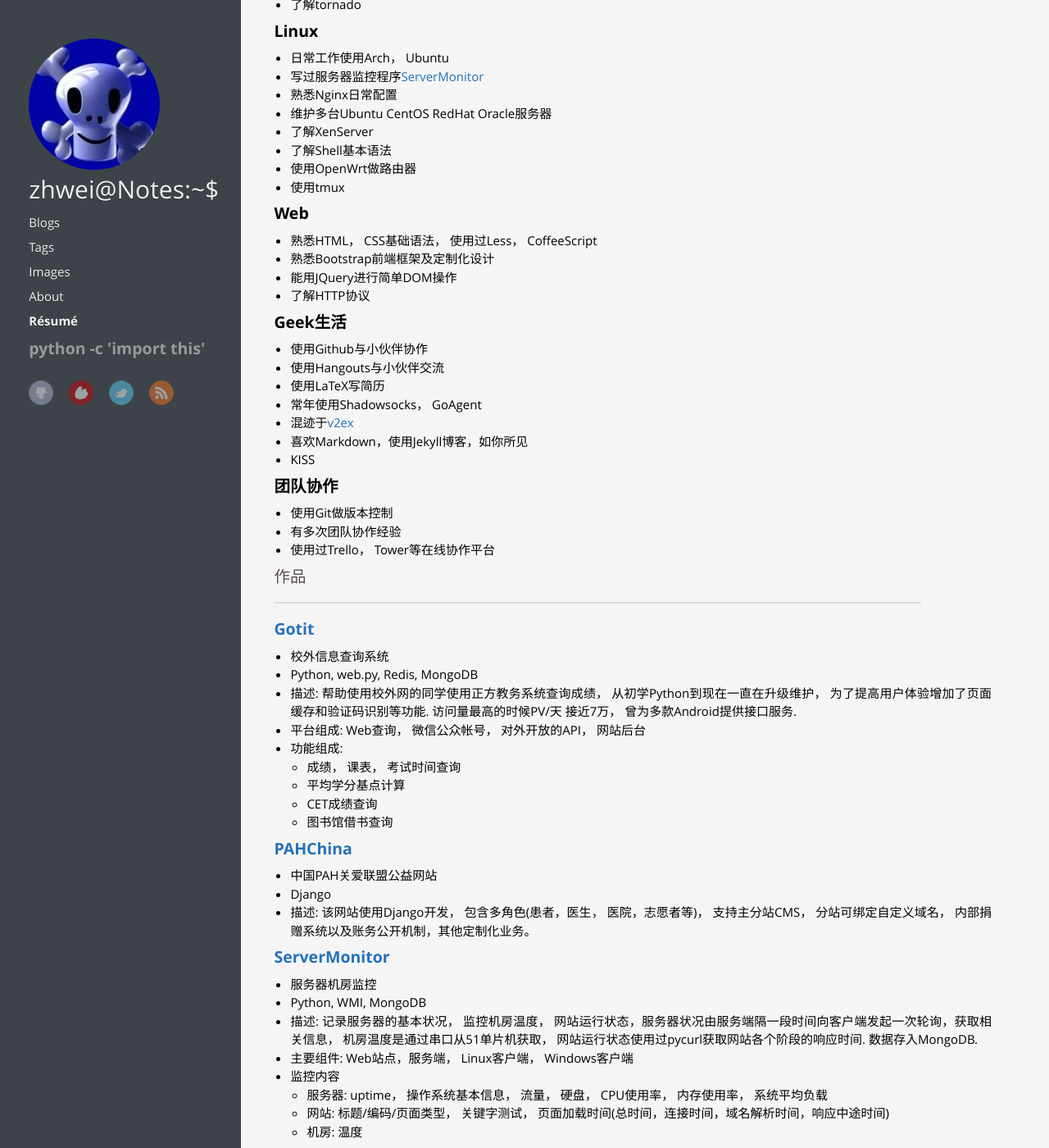
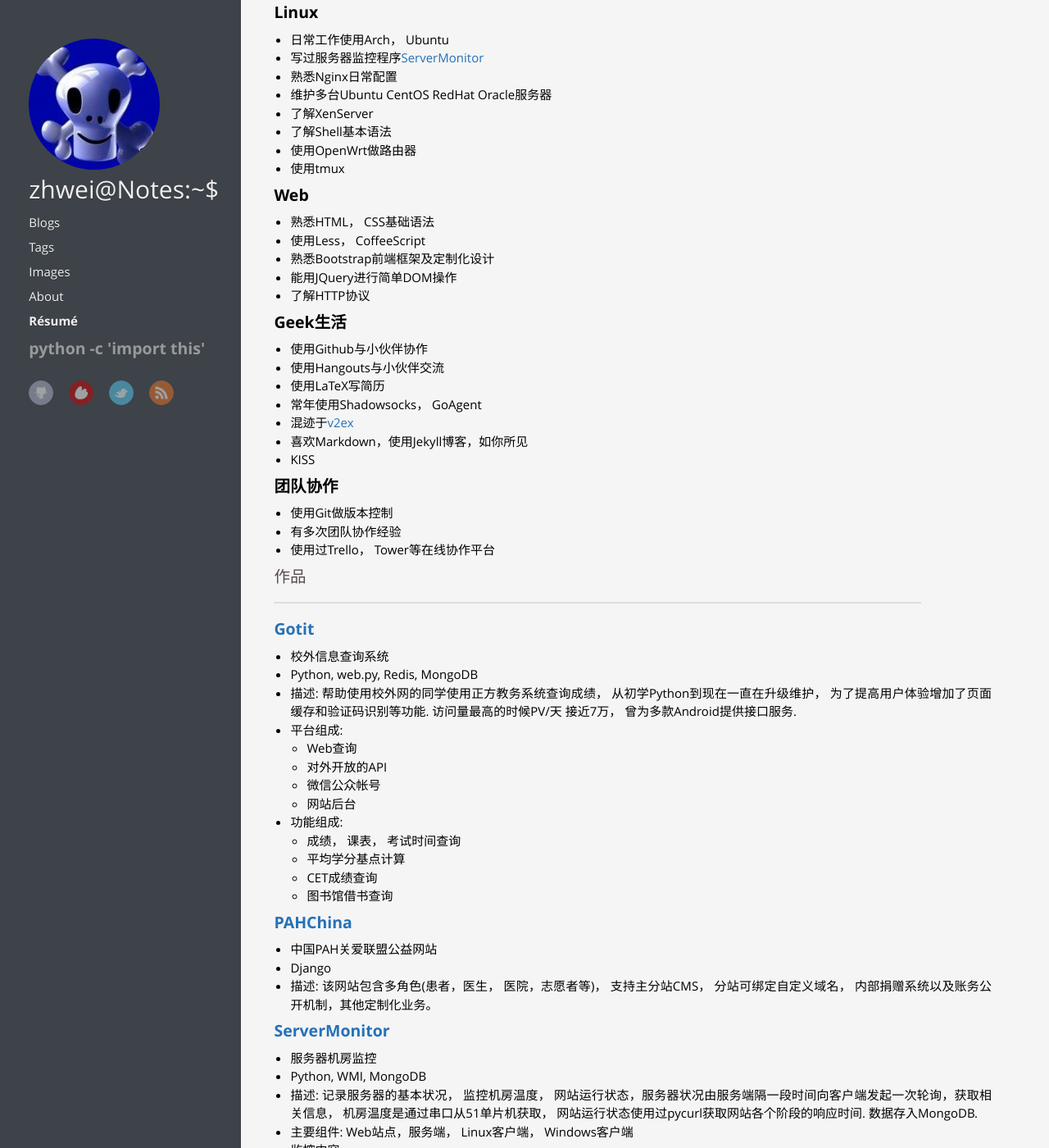
Before and after one commit to zhwei/zhwei.github.com, a Jekyll site: the page built from about/resume.markdown, in a window 1280 px wide and 1400 px high, scrolled down 737 px. Shown: the whole window at 82% size. Built offline with Jekyll 4.4.1, drawn with Linux system fonts in a browser that asks for light colours; Markdown is read by kramdown in place of the engine named in the settings; comment, search, counter and statistics services are not loaded; some of the changed text lies outside the part shown.

Commit message:
modi resume

```diff
--- a/about/resume.markdown
+++ b/about/resume.markdown
@@ -12,7 +12,7 @@
 + 基本信息
   - 张卫/男
   - 山东理工大学/计算机科学与技术/2011级
-  - 常用名: zhwei
+  - 常用网名: zhwei
 
 + 生活
   - 杏园中的野草
@@ -33,7 +33,6 @@
   + 使用fabric快速部署
   + 使用gunicorn部署web站点
   + 使用supervisor管理系统服务
-  + 了解tornado
 
 ### Linux
 
@@ -48,7 +47,8 @@
 
 ### Web
 
-  + 熟悉HTML， CSS基础语法， 使用过Less， CoffeeScript
+  + 熟悉HTML， CSS基础语法
+  + 使用Less， CoffeeScript
   + 熟悉Bootstrap前端框架及定制化设计
   + 能用JQuery进行简单DOM操作
   + 了解HTTP协议
@@ -78,7 +78,11 @@
   + 校外信息查询系统
   + Python, web.py, Redis, MongoDB
   + 描述: 帮助使用校外网的同学使用正方教务系统查询成绩， 从初学Python到现在一直在升级维护， 为了提高用户体验增加了页面缓存和验证码识别等功能. 访问量最高的时候PV/天 接近7万， 曾为多款Android提供接口服务.
-  + 平台组成: Web查询， 微信公众帐号， 对外开放的API， 网站后台
+  + 平台组成:
+    - Web查询
+    - 对外开放的API
+    - 微信公众帐号
+    - 网站后台
   + 功能组成:
     - 成绩， 课表， 考试时间查询
     - 平均学分基点计算
@@ -88,7 +92,7 @@
 ### [PAHChina](http://pah.zhangweide.cn/)
   + 中国PAH关爱联盟公益网站
   + Django
-  + 描述: 该网站使用Django开发， 包含多角色(患者，医生， 医院，志愿者等)， 支持主分站CMS， 分站可绑定自定义域名， 内部捐赠系统以及账务公开机制，其他定制化业务。
+  + 描述: 该网站包含多角色(患者，医生， 医院，志愿者等)， 支持主分站CMS， 分站可绑定自定义域名， 内部捐赠系统以及账务公开机制，其他定制化业务。
 
 ### [ServerMonitor](http://git.oschina.net/zhwei/ServerMonitor)
 
```
